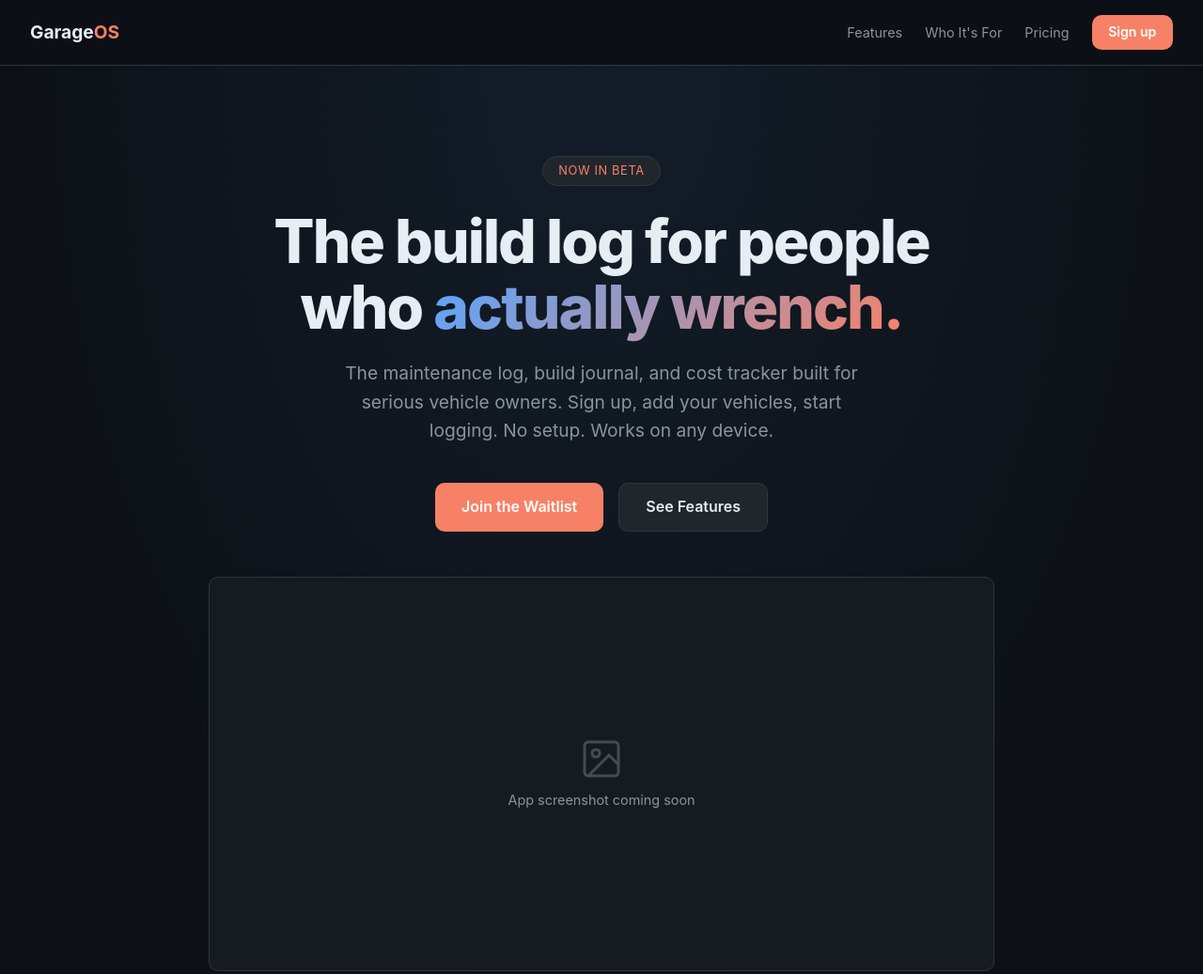
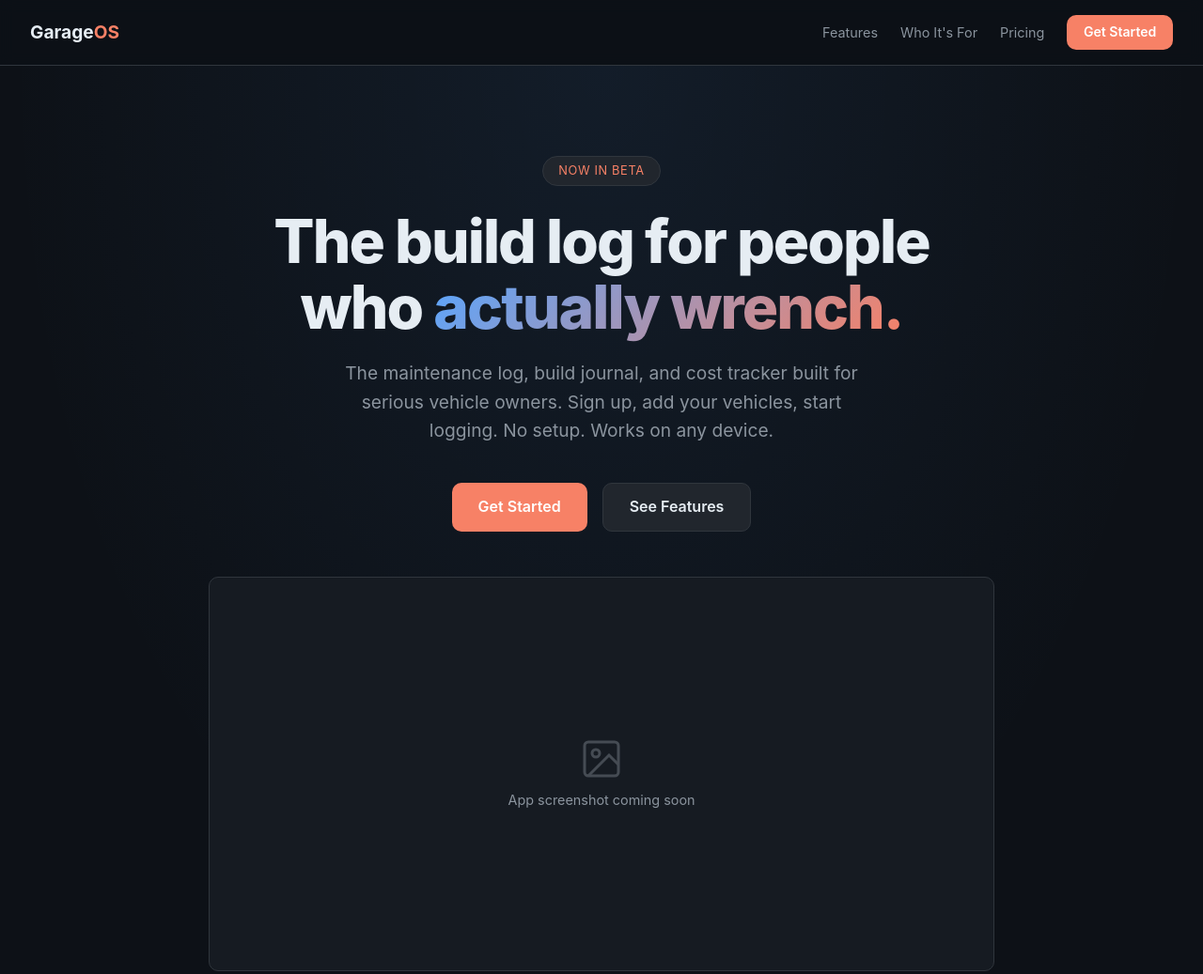
Before and after one commit to erichexter/garageos-site, a plain HTML site: page index.html in a window 1280 px wide. Shown: the top 1037 px of the page at 94% size. Drawn offline with Linux system fonts and the light colour scheme.

Commit message:
fix: replace waitlist CTAs with Get Started button
Replace all mailto:waitlist CTAs in nav, hero, pricing, and bottom CTA
section with Get Started button (href=#). Remove waitlist language from
hero and pricing section copy.

```diff
--- a/index.html
+++ b/index.html
@@ -316,7 +316,7 @@
       <a href="#features">Features</a>
       <a href="#for-who">Who It's For</a>
       <a href="#pricing">Pricing</a>
-      <a class="nav-signup" href="mailto:eric@hexgarage.com?subject=Waitlist">Sign up</a>
+      <a class="nav-signup" href="#">Get Started</a>
     </div>
   </nav>
 
@@ -331,8 +331,8 @@
       Sign up, add your vehicles, start logging. No setup. Works on any device.
     </p>
     <div class="cta-group">
-      <a class="btn btn-primary" href="mailto:eric@hexgarage.com?subject=Waitlist">
-        Join the Waitlist
+      <a class="btn btn-primary" href="#">
+        Get Started
       </a>
       <a class="btn btn-secondary" href="#features">
         See Features
@@ -428,7 +428,7 @@
   <section id="pricing" class="pricing">
     <p class="section-label">Pricing</p>
     <h2 class="section-title">Free during beta</h2>
-    <p class="section-sub">Get in early and lock in your spot. Paid plans are coming â€” early access members get grandfathered pricing.</p>
+    <p class=”section-sub”>Paid plans are coming soon â€” early access members get grandfathered pricing.</p>
     <div class="pricing-cards">
       <div class="pricing-card featured">
         <p class="plan-name">Beta Access</p>
@@ -450,9 +450,9 @@
   <!-- CTA -->
   <section class="cta-section">
     <h2>Start tracking your build.</h2>
-    <p>Join the waitlist and be the first to know when GarageOS opens up.</p>
-    <a class="btn btn-primary" href="mailto:eric@hexgarage.com?subject=Waitlist">
-      Join the Waitlist
+    <p>Sign up and start tracking your builds today.</p>
+    <a class="btn btn-primary" href="#">
+      Get Started
     </a>
   </section>
 
```
